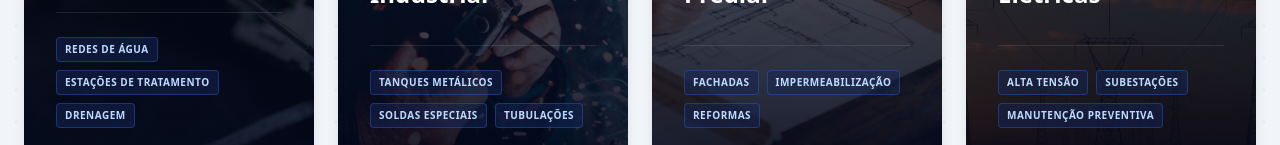
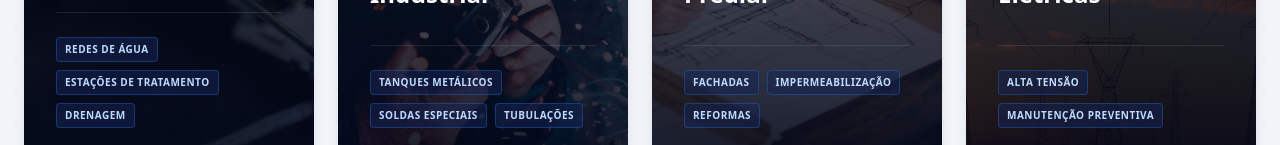
Before and after one commit to victorbraga8/filadelfia-obras, a React (Vite) app: page / in a window 1280 px wide. Shown: the part 1775-1920 px from the top of the page. Built offline with nearby package versions, Linux system fonts and the light colour scheme.

Commit message:
feat: updated assets and services

```diff
--- a/src/components/hero.tsx
+++ b/src/components/hero.tsx
@@ -6,7 +6,7 @@ import { Button } from "./ui/button";
 const slides = [
   {
     id: 1,
-    image: "/engenharia.avif",
+    image: "/caminhao-2.png",
     subtitle: "Excelência em Infraestrutura",
     title: (
       <>
--- a/src/components/nav-bar.tsx
+++ b/src/components/nav-bar.tsx
@@ -45,7 +45,7 @@ export default function NavBar({ isScrolled, scrollToSection, setIsMobileMenuOpe
             <img
               src="/logo.webp"
               alt="Filadélfia Obras"
-              className="h-16 md:h-24 w-auto object-contain group-hover:scale-105 transition-transform duration-300 drop-shadow-lg"
+              className="h-24 md:h-24 w-auto object-contain group-hover:scale-105 transition-transform duration-300 drop-shadow-lg"
             />
           </div>
 
--- a/src/components/services.tsx
+++ b/src/components/services.tsx
@@ -29,10 +29,10 @@ const services = [
   {
     id: "04",
     title: "Instalações Elétricas",
-    desc: "Projetos de alta tensão, subestações e automação industrial focados em eficiência energética e segurança.",
+    desc: "Projetos de alta tensão, automação industrial focados em eficiência energética e segurança.",
     icon: Zap,
     image: "/eletrica.avif",
-    features: ["Alta Tensão", "Subestações", "Manutenção Preventiva"]
+    features: ["Alta Tensão", "Manutenção Preventiva"]
   }
 ];
 
```
